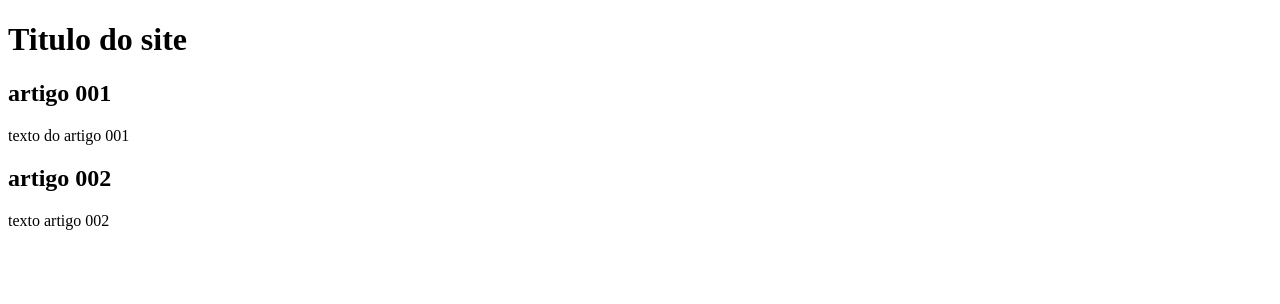
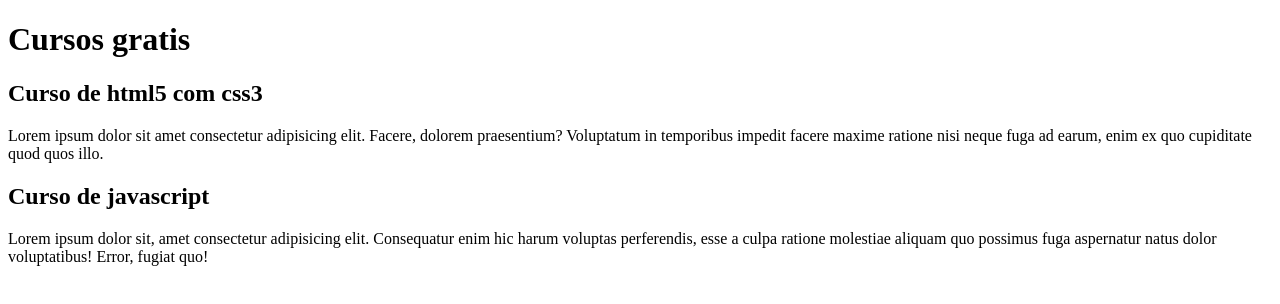
Before and after one commit to shellymk/Projeto-site-shelly, a plain HTML site: page index.html in a window 1280 px wide. Drawn offline with Linux system fonts and the light colour scheme.

Commit message:
comecei a escrever na branch conteudo

```diff
--- a/index.html
+++ b/index.html
@@ -9,15 +9,15 @@
 <body>
     <main>
         <header>
-            <h1>Titulo do site</h1>
+            <h1>Cursos gratis</h1>
         </header>
         <article>
-            <h2>artigo 001</h2>
-            <p>texto do artigo 001</p>
+            <h2> Curso de html5 com css3</h2>
+            <p>Lorem ipsum dolor sit amet consectetur adipisicing elit. Facere, dolorem praesentium? Voluptatum in temporibus impedit facere maxime ratione nisi neque fuga ad earum, enim ex quo cupiditate quod quos illo.</p>
         </article>
         <article>
-            <h2>artigo 002</h2>
-            <p>texto artigo 002</p>
+            <h2>Curso de javascript</h2>
+            <p>Lorem ipsum dolor sit, amet consectetur adipisicing elit. Consequatur enim hic harum voluptas perferendis, esse a culpa ratione molestiae aliquam quo possimus fuga aspernatur natus dolor voluptatibus! Error, fugiat quo!</p>
         </article>
 
     </main>
```
